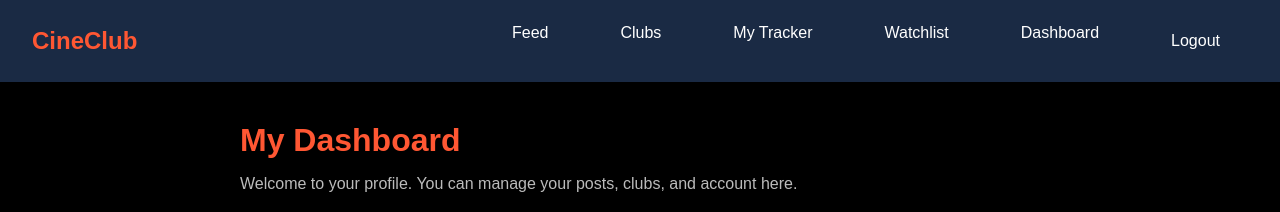
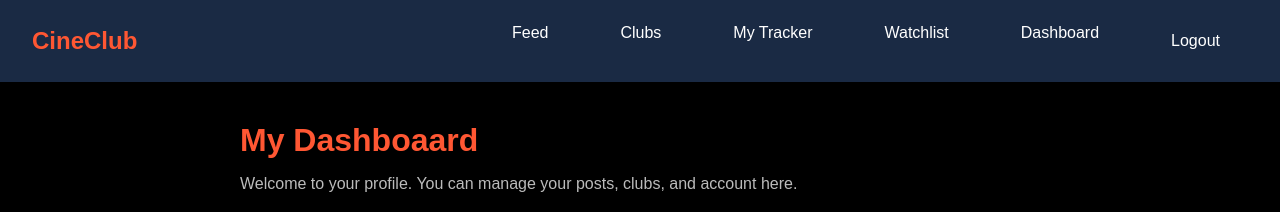
Before and after one commit to maxwellkiplagat/Movie_clubb, a React (Create React App) app in the folder frontend/: page /dashboard in a window 1280 px wide. Shown: the top 212 px of the page. Built offline with nearby package versions, Linux system fonts and the light colour scheme; sample sign-in values are in the browser's storage.

Commit message:
Updated frontend

```diff
--- a/frontend/src/features/pages/Dashboard.jsx
+++ b/frontend/src/features/pages/Dashboard.jsx
@@ -3,7 +3,7 @@ import React from 'react';
 const Dashboard = () => {
   return (
     <div className="page-container">
-      <h1>My Dashboard</h1>
+      <h1>My Dashboaard</h1>
       <p>Welcome to your profile. You can manage your posts, clubs, and account here.</p>
     </div>
   );
```
